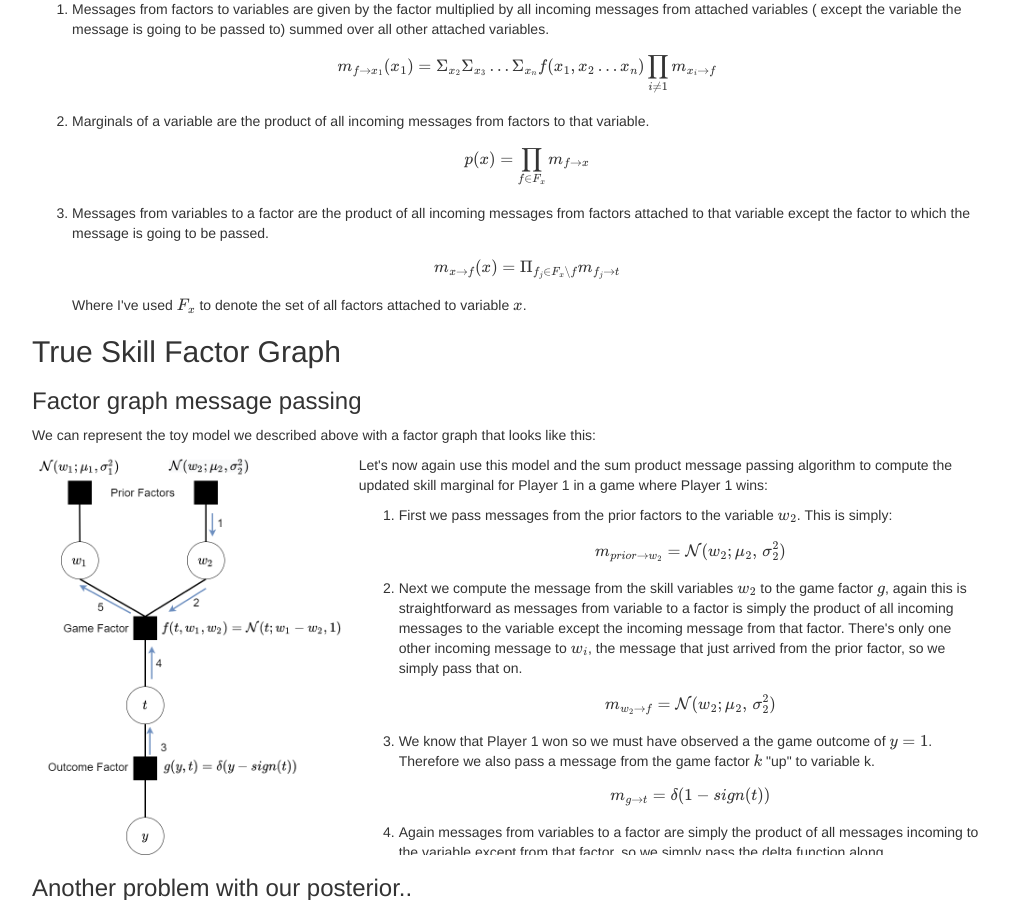
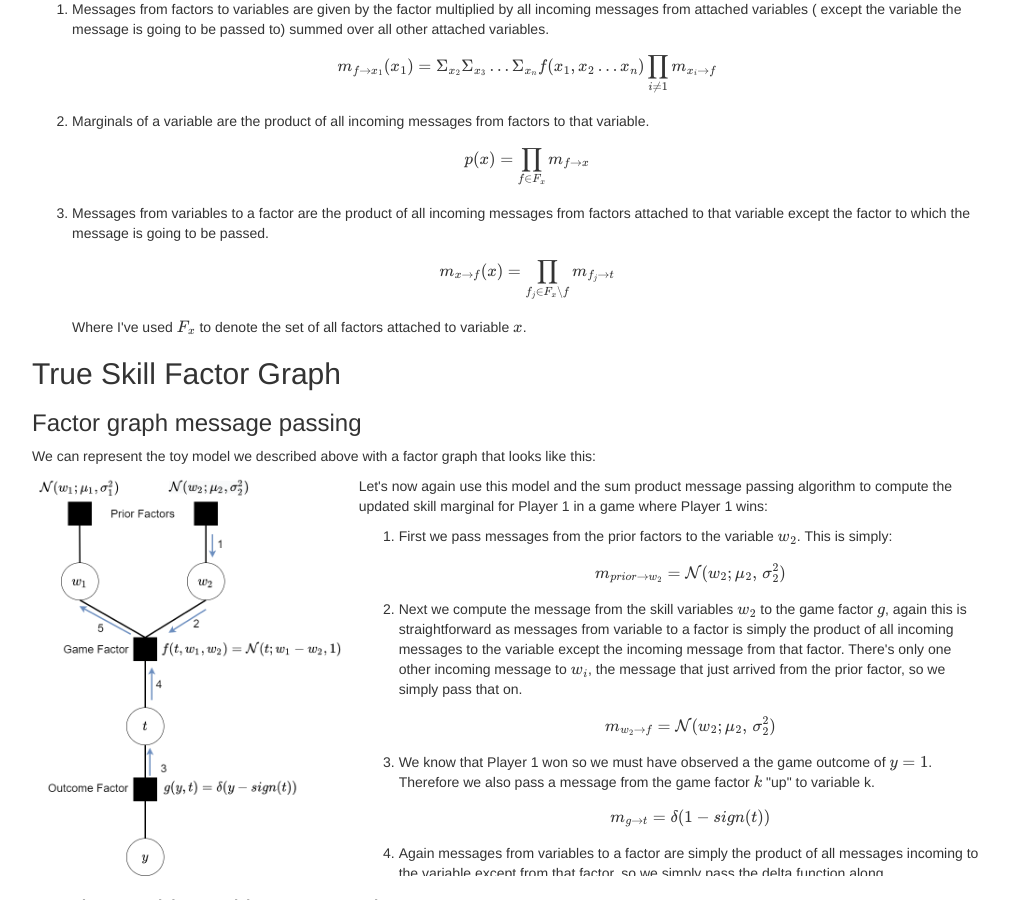
Before and after one commit to Nush395/Nush395.github.io, a Jekyll site: the page built from _posts/2020-06-06-true-skill.html, in a window 1280 px wide and 900 px high, scrolled down 2433 px. Shown: the whole window, without its empty margins (133-1142 px from the left). Built offline with Jekyll 4.4.1, drawn with Linux system fonts in a browser that asks for light colours; formulas are drawn with MathJax 3.

```diff
--- a/_posts/2020-06-06-true-skill.html
+++ b/_posts/2020-06-06-true-skill.html
@@ -215,7 +215,7 @@
         <li>
             Messages from variables to a factor are the product of all incoming messages from factors attached to that variable
             except the factor to which the message is going to be passed.
-            $$m_{x \to f}(x) = \Pi_{f_j \in F_x \textbackslash f} m_{f_j \to t}$$
+            $$m_{x \to f}(x) = \prod_{f_j \in F_x \backslash f} m_{f_j \to t}$$
         </li>
         Where I've used $F_x$ to denote the set of all factors attached to variable $x$.
     </ol>
```
